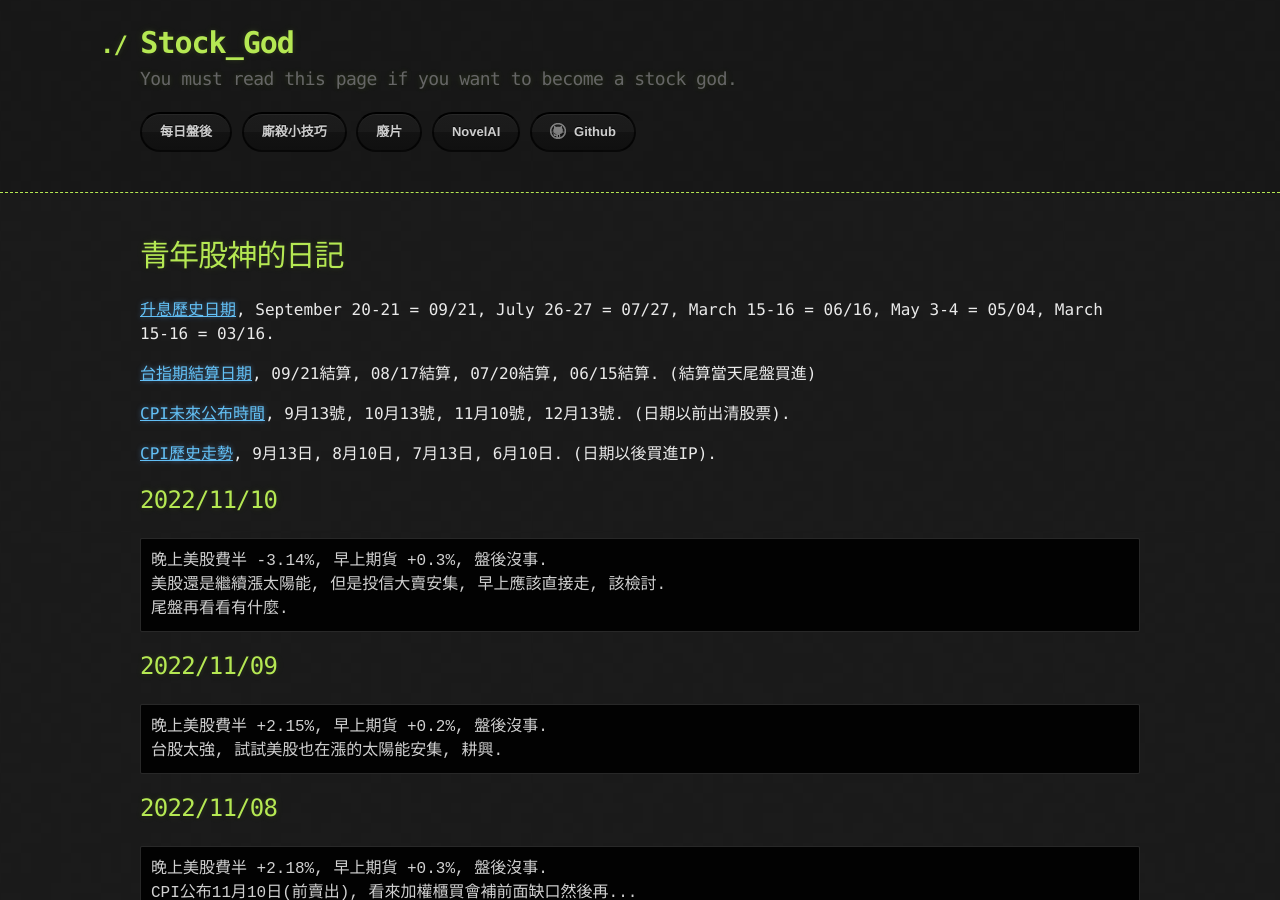
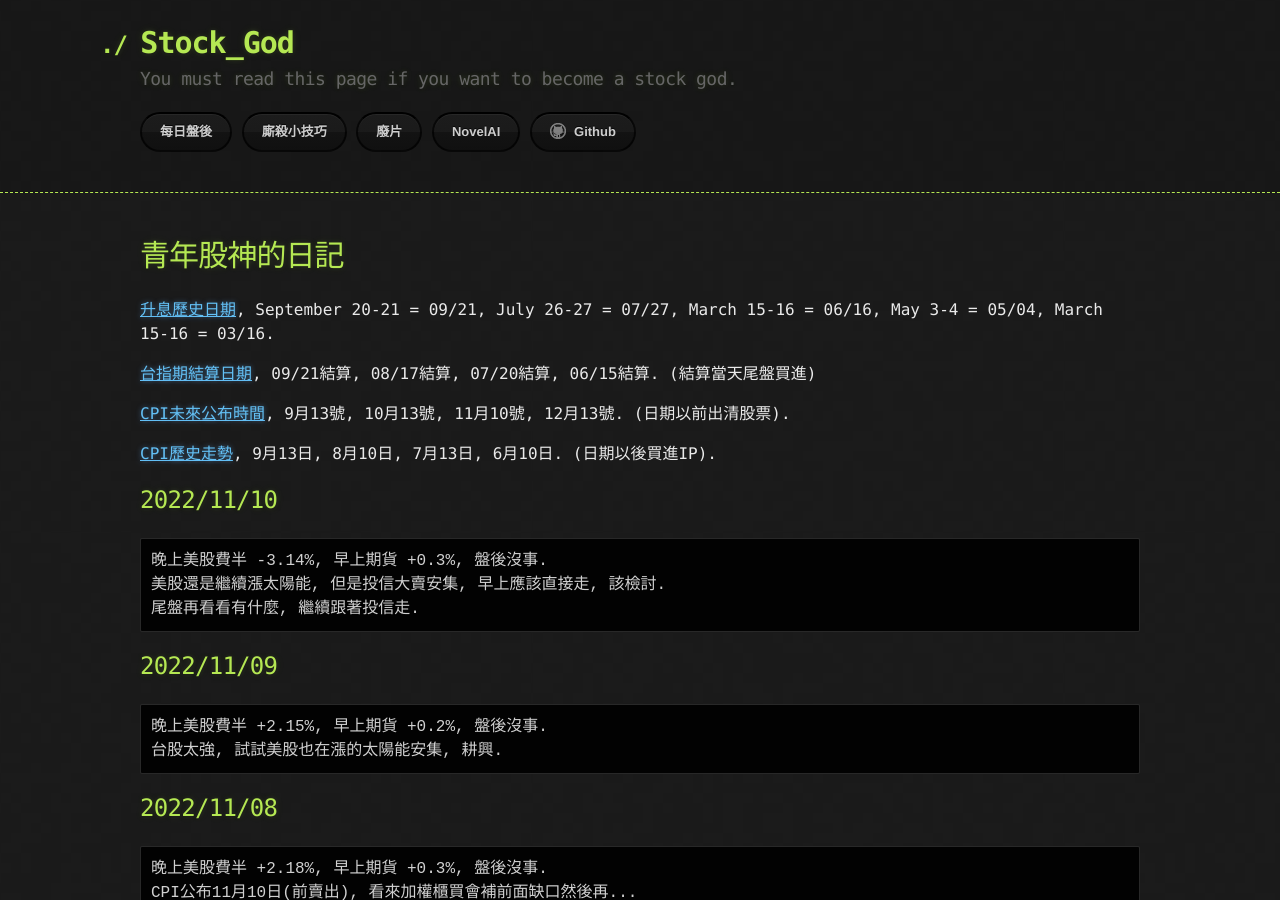
Before and after one commit to lepg5487/Stock_God, a Jekyll site: the page built from index.md, in a window 1280 px wide and 900 px high. Built offline with Jekyll 4.4.1, drawn with Linux system fonts in a browser that asks for light colours; our own code applies the rules of GitHub Pages for plain Markdown files.

Commit message:
Update index.md

````diff
--- a/index.md
+++ b/index.md
@@ -16,7 +16,7 @@ layout: testlayouts
 ```
 晚上美股費半 -3.14%, 早上期貨 +0.3%, 盤後沒事.
 美股還是繼續漲太陽能, 但是投信大賣安集, 早上應該直接走, 該檢討.
-尾盤再看看有什麼.
+尾盤再看看有什麼, 繼續跟著投信走.
 ```
 
 ## 2022/11/09
````
